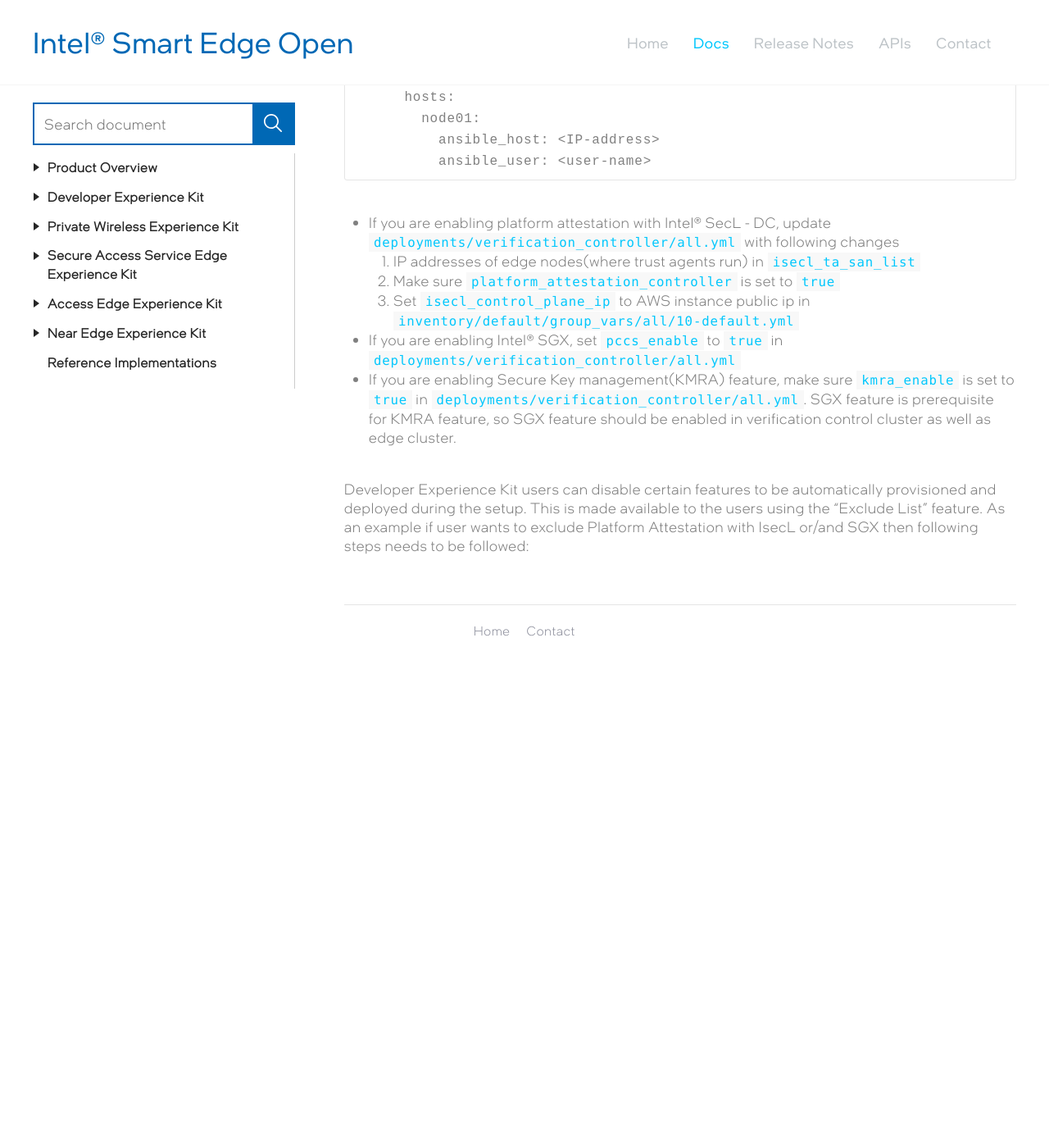
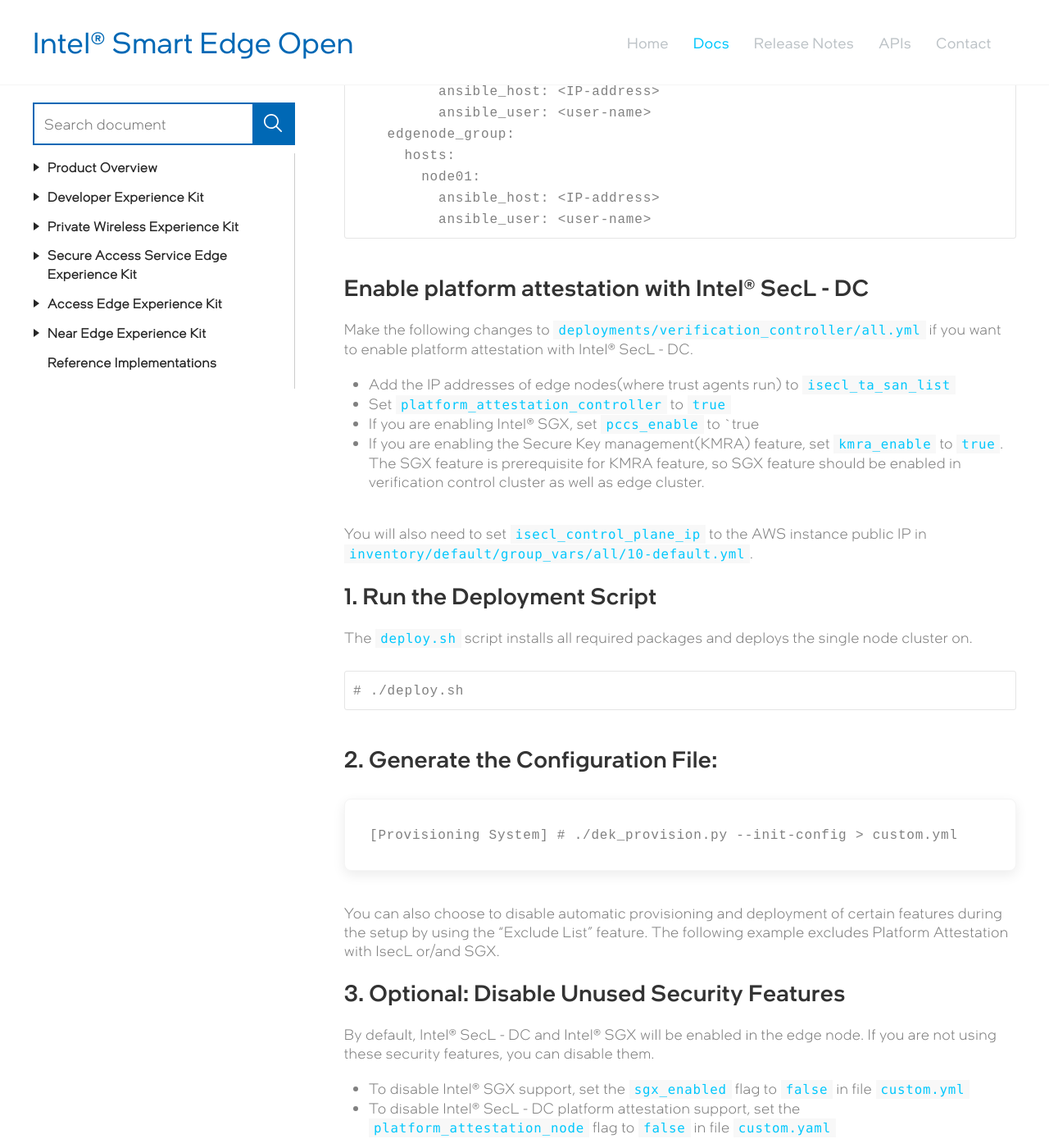
Before and after one commit to IntelSmartEdge/docs, a Jekyll site: the page built from experience-kits/developer-experience-kit/advanced-installation/set-up-the-secl-dek-advanced.md, in a window 1280 px wide and 1400 px high, scrolled down 1142 px. Shown: the whole window at 82% size. Built offline with Jekyll 4.4.1, drawn with Linux system fonts in a browser that asks for light colours; some web fonts are replaced; our own code applies the rules of GitHub Pages for plain Markdown files; comment, search, counter and statistics services are not loaded; before the commit the page ends 2003 px from its top, so only the background shows below that; some of the changed text lies outside the part shown.

Commit message:
edits to advanced installation

````diff
--- a/experience-kits/developer-experience-kit/advanced-installation/set-up-the-secl-dek-advanced.md
+++ b/experience-kits/developer-experience-kit/advanced-installation/set-up-the-secl-dek-advanced.md
@@ -3,20 +3,25 @@
 Copyright (c) 2021 Intel Corporation
 ```
 
-# Set up the Intel® SecL - DC Controller Node, Intel® SGX Provisioning Certificate Caching Service (PCCS), and KMRA app-hsm(Key server) Service
+# Set up security features for the Intel® Smart Edge Open Developer Experience Kit
 
-The following steps are required if you are installing the Developer Experience Kit with security features enabled for platform attestation with Intel® SecL - DC and application security with Intel® SGX.
-- Make password less from Ansible machine to AWS instance by copying ssh public using ssh-copy-id (Ex. ssh-copy-id -i ~/.ssh/<my_key> <user-name>@<aws-instance-ip>)
-- Update following things in `inventory/default/group_vars/all/10-default.yml`
-  - Comment out proxy settings(http_proxy, https_proxy, ftp_proxy and all_proxy) and set  no_proxy to ""
-  - Add host name of AWS instance public IP in `/etc/hosts` for both IPv4 and IPv6.
-  - Set `pccs_user_password`. Make sure password should contain at least 12 characters.(This setting is for application security with Intel® SGX feature).
-  - Set `kmra_apphsm_ip` and `sgx_pccs_ip` to AWS instance public IP. These parameters are required for KMRA feature.
-  - Set `pccs_api_key` which is required by PCCS to access Intel® PCS servers. To get API key follow the instructions [here](/components/security/application-security-using-sgx.md#How-to-subscribe-to-Intel-PCS-Service)
-- Update following things in `inventory.yml`
-  - Set `deployment` to `verification_controller`.
-  - Provide public IP address of AWS instance where the deployment is expected to install the IsecL controller - the same one for controller and edge node group.
-  - Provide the username.
+Follow these steps to complete the installation of the Intel® Smart Edge Developer Experience Kit with security features enabled for platform attestation with Intel® SecL - DC and application security with Intel® SGX:
+
+1.  Make password-less from the Ansible machine to the AWS instance by copying the ssh public using ssh-copy-id (Ex. ssh-copy-id -i ~/.ssh/<my_key> <user-name>@<aws-instance-ip>).
+
+2. Update following items in the  `inventory/default/group_vars/all/10-default.yml`:
+    - Comment out proxy settings(`http_proxy`, `https_proxy`, `ftp_proxy`, and `all_proxy`) and set  `no_proxy` to `""`.
+    - Add hostname of theAWS instance public IP in `/etc/hosts` for both IPv4 and IPv6.
+    - Set `pccs_user_password`. Password should contain at least 12 characters.(This setting is for application security with Intel® SGX features).
+    - Set `kmra_apphsm_ip` and `sgx_pccs_ip` to the AWS instance public IP. These parameters are required for the KMRA feature.
+    - Set `pccs_api_key`. This is required by PCCS to access Intel® PCS servers. Follow [these instructions](/components/security/application-security-using-sgx.md#How-to-subscribe-to-Intel-PCS-Service) to get the API key.
+
+3. Update following items in `inventory.yml`
+    - Set `deployment` to `verification_controller`.
+    - Provide public IP address of AWS instance where the deployment is expected to install the IsecL controller - the same one for controller and edge node group.
+    - Provide the username.
+
+This is an example of the `inventory.yml` file.
 
 ```Shell.bash
 groups_var:
@@ -38,12 +43,66 @@
           ansible_host: <IP-address>
           ansible_user: <user-name>
 ```
+## Enable platform attestation with Intel® SecL - DC
 
-- If you are enabling platform attestation with Intel® SecL - DC, update `deployments/verification_controller/all.yml` with following changes
-  1. IP addresses of edge nodes(where trust agents run) in `isecl_ta_san_list`
-  2. Make sure `platform_attestation_controller` is set to `true`
-  3. Set `isecl_control_plane_ip` to AWS instance public ip in `inventory/default/group_vars/all/10-default.yml`
-- If you are enabling Intel® SGX, set `pccs_enable` to `true` in `deployments/verification_controller/all.yml`
-- If you are enabling Secure Key management(KMRA) feature, make sure `kmra_enable` is set to `true` in `deployments/verification_controller/all.yml`. SGX feature is prerequisite for KMRA feature, so SGX feature should be enabled in verification control cluster as well as edge cluster.
+Make the following changes to `deployments/verification_controller/all.yml` if you want to enable platform attestation with Intel® SecL - DC.
+  - Add the IP addresses of edge nodes(where trust agents run) to `isecl_ta_san_list`
+  - Set `platform_attestation_controller` to `true`
+  - If you are enabling Intel® SGX, set `pccs_enable` to `true
+  - If you are enabling the Secure Key management(KMRA) feature, set `kmra_enable` to `true`. The SGX feature is prerequisite for KMRA feature, so SGX feature should be enabled in verification control cluster as well as edge cluster.
 
-Developer Experience Kit users can disable certain features to be automatically provisioned and deployed during the setup. This is made available to the users using the "Exclude List" feature. As an example if user wants to exclude Platform Attestation with IsecL or/and SGX then following steps needs to be followed:
+You will also need to set `isecl_control_plane_ip` to the AWS instance public IP in `inventory/default/group_vars/all/10-default.yml`.
+
+## 1. Run the Deployment Script
+
+The `deploy.sh` script installs all required packages and deploys the single node cluster on.
+
+```Shell.bash
+# ./deploy.sh
+```
+
+## 2. Generate the Configuration File:
+
+```
+[Provisioning System] # ./dek_provision.py --init-config > custom.yml
+```
+
+You can also choose to disable automatic provisioning and deployment of certain features during the setup by using the "Exclude List" feature. The following example excludes Platform Attestation with IsecL or/and SGX.
+
+## 3. Optional: Disable Unused Security Features
+
+By default, Intel® SecL - DC and Intel® SGX will be enabled in the edge node. If you are not using these security features, you can disable them.
+- To disable Intel® SGX support, set the `sgx_enabled` flag to `false` in file `custom.yml`
+- To disable Intel® SecL - DC platform attestation support, set the `platform_attestation_node` flag to `false` in file `custom.yaml`
+
+```Shell.bash
+groups_var:
+  groups:
+    all:
+      vars:
+        sgx_enabled: false
+        platform_attestation_node: false
+```
+
+#### Optional: Disable SR-IOV Network Operator Configuration
+
+- Set the `sriov_network_operator_configure_enable` flag to `false` in file `custom.yml`
+For more information, see [SR-IOV Network Operator Configuration](https://github.com/smart-edge-open/docs/blob/main/components/networking/sriov-network-operator.md#configuration)
+
+```Shell.bash
+groups_var:
+  groups:
+    all:
+      vars:
+        sriov_network_operator_configure_enable: false
+```
+
+#### Optional: Update NIC Settings
+
+If you are installing the Developer Experience Kit to a system that uses a different network adapter than the [validated NIC](#target-system-requirements), update the interface names in `custom.yaml`. Otherwise, installation will fail.
+
+For more information, see [SR-IOV Network Operator Configuration](https://github.com/smart-edge-open/docs/blob/main/components/networking/sriov-network-operator.md#configuration)
+
+### Next
+
+The next section explains how to disable automatic provisioning and deployment of certain features during the setup.
````
Also changed, not shown: experience-kits/developer-experience-kit/advanced-installation/developer-experience-kit-advanced-install.md (+1 -50 lines), experience-kits/developer-experience-kit/advanced-installation/disable-automatic-provisioning-advanced.md (added, +56 -0 lines), experience-kits/developer-experience-kit/developer-experience-kit-introduction.md (+1 -1 lines).
